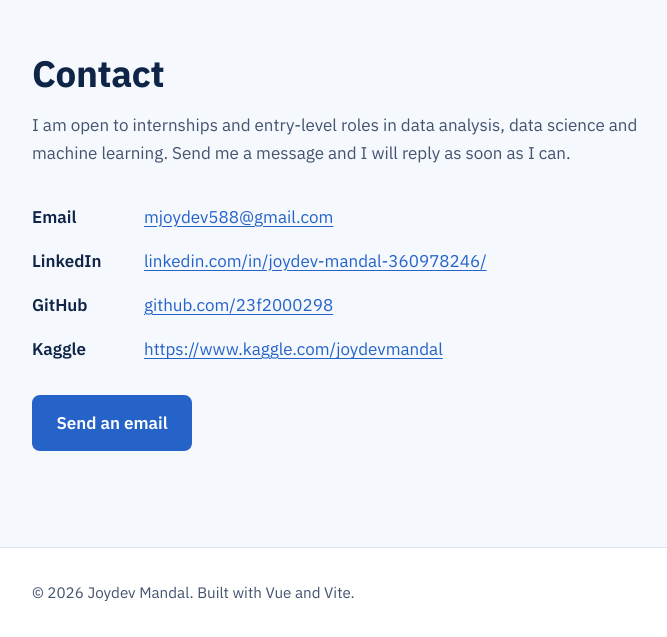
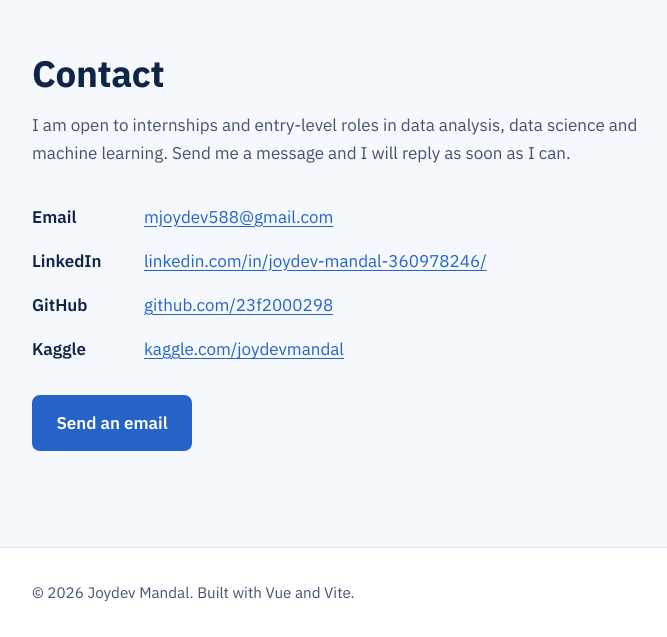
Before and after one commit to 23f2000298/my_portfolio, a Vue app: page / in a window 1280 px wide. Shown: the part 2858-3495 px from the top of the page, without its empty margins (102-769 px from the left). Built offline with nearby package versions, Linux system fonts and the light colour scheme.

Commit message:
gmail upadted

```diff
--- a/src/components/ContactSection.vue
+++ b/src/components/ContactSection.vue
@@ -2,9 +2,10 @@
 import SectionWrapper from './SectionWrapper.vue'
 import contact from '../data/contact.json'
 
+const gmailLink = `https://mail.google.com/mail/?view=cm&to=${contact.email}`
 const linkedinLabel = contact.linkedin.replace('https://www.', '')
 const githubLabel = contact.github.replace('https://', '')
-const kaggleLabel = contact.kaggle.replace('https://', '')
+const kaggleLabel = contact.kaggle.replace('https://www.', '')
 </script>
 
 <template>
@@ -17,7 +18,7 @@ const kaggleLabel = contact.kaggle.replace('https://', '')
     <ul class="contact">
       <li>
         <span class="contact__label">Email</span>
-        <a :href="`mailto:${contact.email}`">{{ contact.email }}</a>
+        <a :href="gmailLink" target="_blank" rel="noopener noreferrer">{{ contact.email }}</a>
       </li>
       <li>
         <span class="contact__label">LinkedIn</span>
@@ -29,9 +30,9 @@ const kaggleLabel = contact.kaggle.replace('https://', '')
       </li>
       <li>
         <span class="contact__label">Kaggle</span>
-        <a :href="contact.kaggle" target="_blank" rel="noopener noreferrer">{{ contact.kaggle }}</a>
+        <a :href="contact.kaggle" target="_blank" rel="noopener noreferrer">{{ kaggleLabel }}</a>
       </li>
     </ul>
-    <a class="btn btn--primary" :href="`mailto:${contact.email}`">Send an email</a>
+    <a class="btn btn--primary" :href="gmailLink" target="_blank" rel="noopener noreferrer">Send an email</a>
   </SectionWrapper>
 </template>
```
